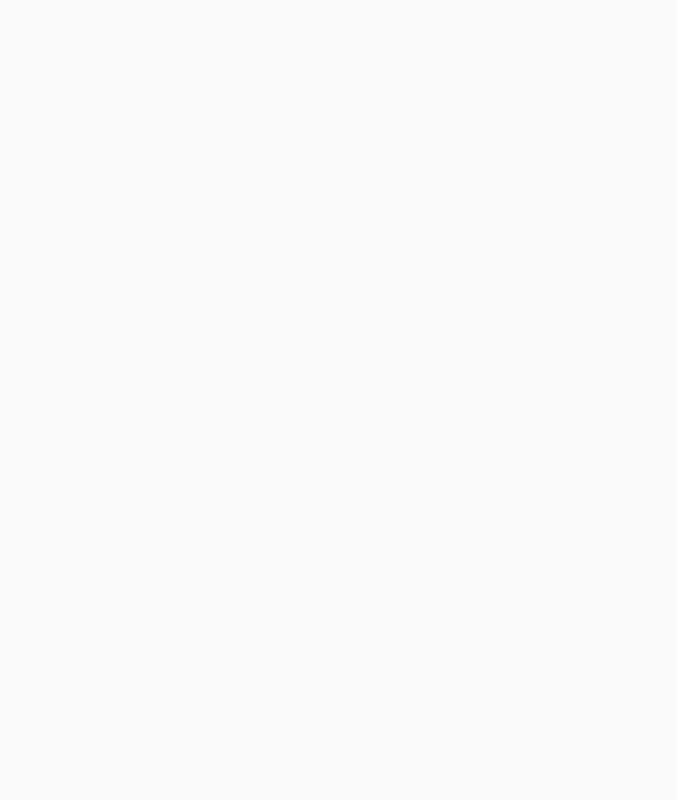
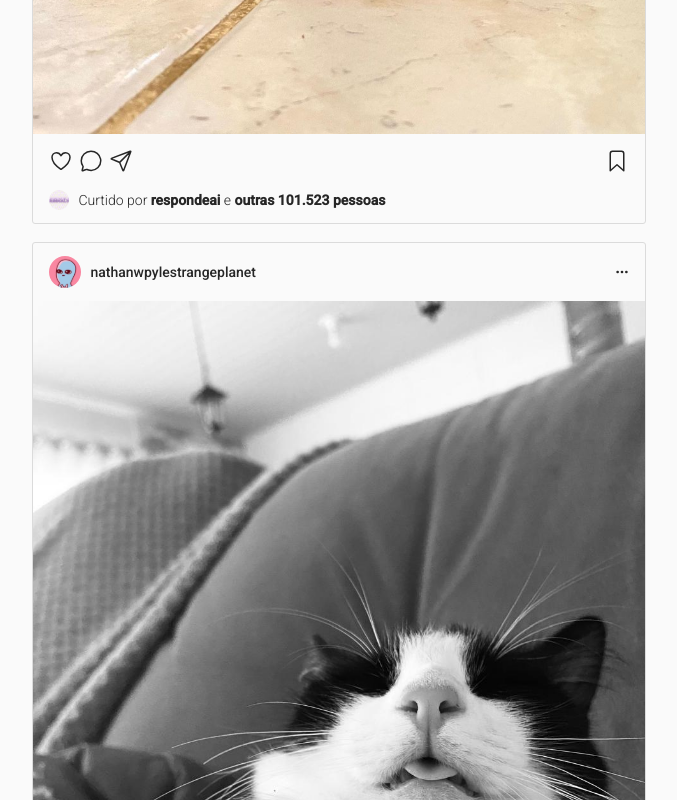
Before and after one commit to Tainara97/projeto-instagram-react, a JavaScript app: page / in a window 1280 px wide. Shown: the part 1540-2340 px from the top of the page, without its empty margins (141-818 px from the left). Before the commit the page ends 800 px from the top, so only its background shows below. Built offline with nearby package versions, Linux system fonts and the light colour scheme.

Commit message:
Implementação Posts

```diff
--- a/public/css/style.css
+++ b/public/css/style.css
@@ -151,6 +151,7 @@ body {
   display: flex;
   flex-direction: column;
   margin-top: 18px;
+
 }
 
 .post .topo {
--- a/src/App.js
+++ b/src/App.js
@@ -1,5 +1,6 @@
 import NavBar from "./NavBar";
 import Stories from "./Stories";
+import Posts from "./Posts";
 
 export default function App() {
     return (
@@ -8,6 +9,7 @@ export default function App() {
             <div class="corpo">
                 <div class="esquerda">
                     <Stories/>
+                    <Posts/>
                 </div>
             </div>
         </>
--- a/src/Posts.js
+++ b/src/Posts.js
@@ -0,0 +1,75 @@
+export default function Posts() {
+    const elementosPost = [
+        {
+            usuario: { nome: "meowed", imagem: "assets/img/meowed.svg" },
+            imagemPost: { nome: "gato-telefone", imagem: "assets/img/gato-telefone.svg" },
+            acoesPost: ["heart-outline", "chatbubble-outline", "paper-plane-outline"],
+            curtidasPost: { nome: "respondeai", imagem: "assets/img/respondeai.svg" },
+        },
+        {
+            usuario: { nome: "barked", imagem: "assets/img/barked.svg" },
+            imagemPost: { nome: "dog", imagem: "assets/img/dog.svg" },
+            acoesPost: ["heart-outline", "chatbubble-outline", "paper-plane-outline"],
+            curtidasPost: { nome: "adorable_animals", imagem: "assets/img/adorable_animals.svg" },
+        },
+        {
+            usuario: { nome: "nathanwpylestrangeplanet", imagem: "assets/img/nathanwpylestrangeplanet.svg" },
+            imagemPost: { nome: "vegas", imagem: "assets/img/vegas.jpeg" },
+            acoesPost: ["heart-outline", "chatbubble-outline", "paper-plane-outline"],
+            curtidasPost: { nome: "filomoderna", imagem: "assets/img/filomoderna.svg" },
+        }
+
+    ];
+
+    return (
+        <div class="posts">
+            {elementosPost.map(({ usuario, imagemPost, acoesPost, curtidasPost }, index) =>
+                <Post
+                    usuario={usuario}
+                    imagemPost={imagemPost}
+                    acoesPost={acoesPost}
+                    curtidasPost={curtidasPost}
+                    key={index}
+                />
+            )}
+        </div>
+    )
+}
+
+function Post({ usuario, imagemPost, acoesPost, curtidasPost, index }) {
+    return (
+        <div class="post">
+            <div class="topo">
+                <div class="usuario">
+                    <img src={usuario.imagem} alt={usuario.nome} />
+                    {usuario.nome}
+                </div>
+                <div class="acoes">
+                    <ion-icon name="ellipsis-horizontal"></ion-icon>
+                </div>
+            </div>
+
+            <div class="conteudo">
+                <img src={imagemPost.imagem} alt={imagemPost.nome} />
+            </div>
+            <div class="fundo">
+                <div class="acoes">
+                    <div>
+                        {acoesPost.map(acao => <ion-icon name={acao} />)}
+                    </div>
+                    <div>
+                        <ion-icon name="bookmark-outline"></ion-icon>
+                    </div>
+                </div>
+
+                <div class="curtidas">
+                    <img src={curtidasPost.imagem} alt={curtidasPost.nome} />
+                    <div class="texto">
+                        Curtido por <strong>respondeai</strong> e <strong>outras 101.523 pessoas</strong>
+                    </div>
+                </div>
+            </div>
+        </div>
+
+    )
+}
```
Also changed, not shown: public/assets/img/vegas.jpeg (added).
